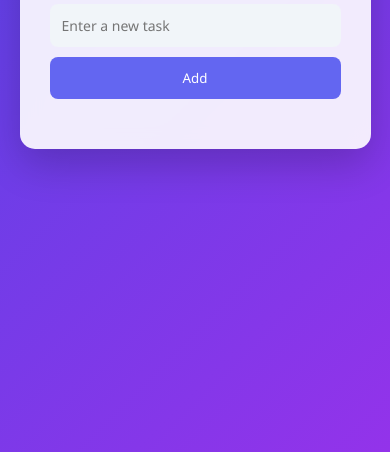
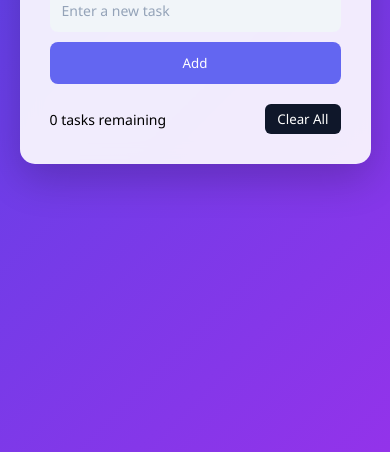
Before and after one commit to Nehaa-Prasad/task-manager, a plain HTML site: page index.html in a window 390 px wide. Shown: the part 392-844 px from the top of the page. Drawn offline with Linux system fonts and the light colour scheme.

Commit message:
feat: build responsive task manager with local storage, animations and task tracking

```diff
--- a/index.html
+++ b/index.html
@@ -19,6 +19,11 @@
 
     <ul id="taskList"></ul>
 
+    <div class="task-footer">
+    <span id="taskCount">0 tasks</span>
+    <button id="clearAll">Clear All</button>
+    </div>
+
 </div>
 
 <script src="script.js"></script>
--- a/script.js
+++ b/script.js
@@ -1,11 +1,20 @@
 const taskInput = document.getElementById("taskInput");
 const addBtn = document.getElementById("addTaskBtn");
 const taskList = document.getElementById("taskList");
+const taskCount = document.getElementById("taskCount");
+const clearAllBtn = document.getElementById("clearAll");
 
 let tasks = JSON.parse(localStorage.getItem("tasks")) || [];
 renderTasks();
 
 addBtn.addEventListener("click", addTask);
+taskInput.addEventListener("keypress", function(e){
+
+if(e.key === "Enter"){
+addTask();
+}
+
+});
 
 function addTask(){
 
@@ -62,4 +71,12 @@ taskList.appendChild(li);
 
 });
 localStorage.setItem("tasks", JSON.stringify(tasks));
+const remaining = tasks.filter(task => !task.completed).length;
+
+taskCount.textContent = remaining + " tasks remaining";
 }
+
+clearAllBtn.addEventListener("click",()=>{
+tasks = [];
+renderTasks();
+});
--- a/style.css
+++ b/style.css
@@ -138,3 +138,30 @@ width:100%;
 }
 
 }
+
+.task-footer{
+display:flex;
+justify-content:space-between;
+align-items:center;
+margin-top:15px;
+font-size:14px;
+}
+
+#clearAll{
+background:#0f172a;
+color:white;
+border:none;
+padding:6px 12px;
+border-radius:6px;
+cursor:pointer;
+transition:all 0.2s ease;
+}
+
+#clearAll:hover{
+background:#020617;
+transform:scale(1.05);
+}
+
+.task-input input::placeholder{
+color:#94a3b8;
+}
```
